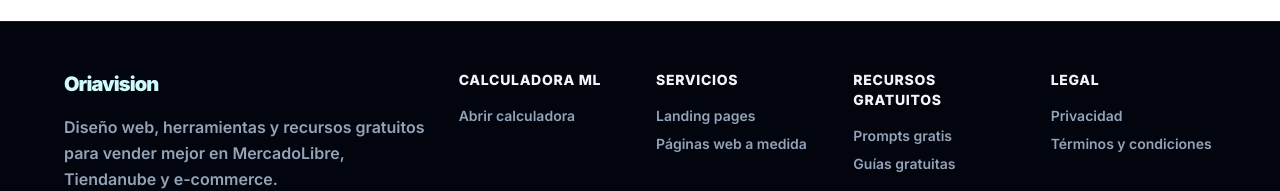
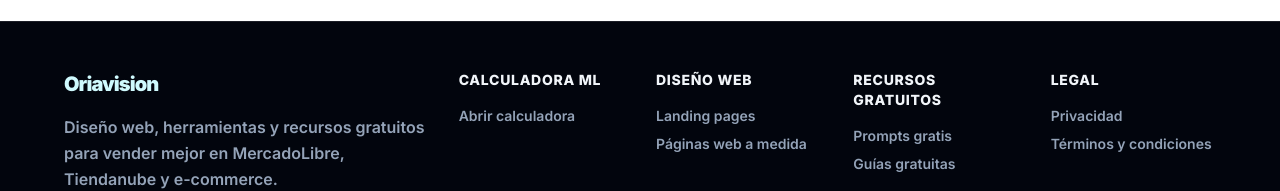
Before and after one commit to BengoDamian/oriavision-hub, a Next.js app: page / in a window 1280 px wide. Shown: the part 7123-7314 px from the top of the page. Built offline with nearby package versions, Linux system fonts and the light colour scheme; no server answers.

Commit message:
fix diseño textos edgardo 3

```diff
--- a/src/components/Footer.tsx
+++ b/src/components/Footer.tsx
@@ -32,7 +32,7 @@
 
         <div>
           <h5 className="mb-4 text-sm font-extrabold uppercase tracking-wider text-slate-100">
-            Servicios
+            Diseño web
           </h5>
           <ul className="space-y-2 text-sm font-semibold text-slate-400">
             <li>
```
